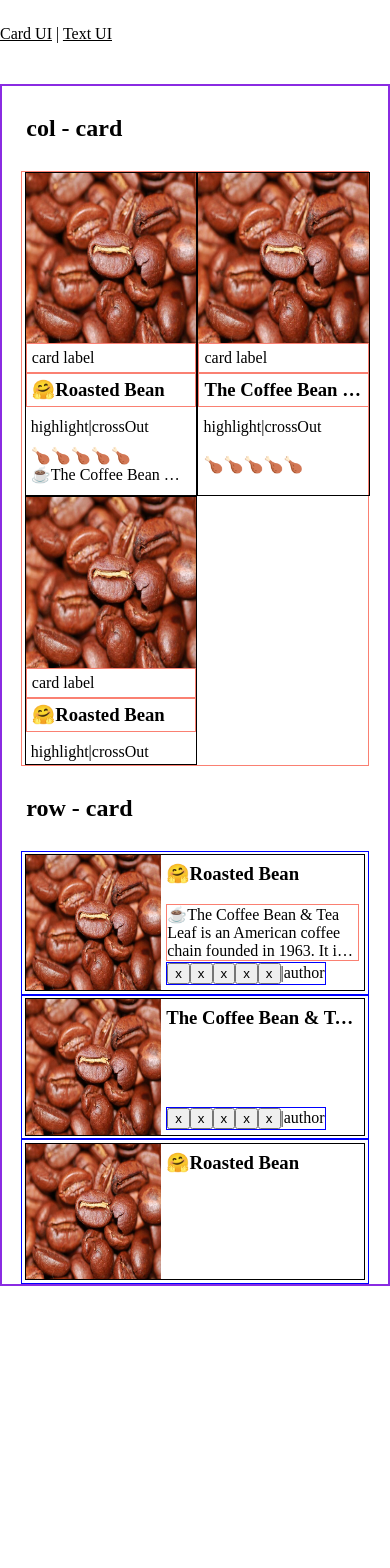
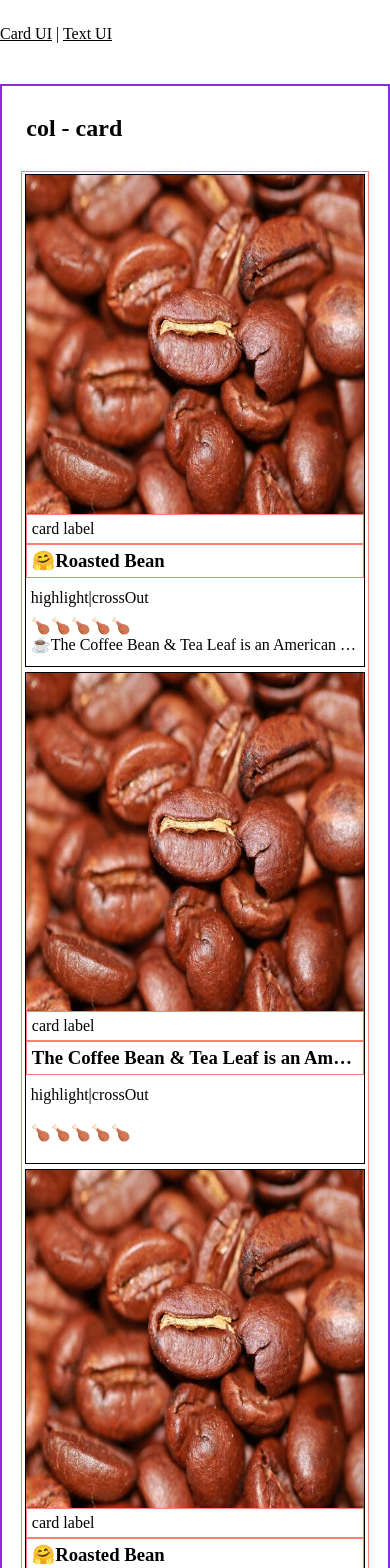
Before and after one commit to Romanus93/component-ui-using-sass, a Vue app: page / in a window 390 px wide. Shown: the top 1568 px of the page. Before the commit the page ends 1286 px from the top, so only its background shows below. Built offline with nearby package versions, Linux system fonts and the light colour scheme.

Commit message:
글자수 제한 ie 지원용으로 css 변경

```diff
--- a/src/App.vue
+++ b/src/App.vue
@@ -67,10 +67,4 @@ a {
   cursor: pointer;
   color: #000;
 }
-
-.text--limit-oneline {
-  white-space: nowrap;
-  overflow: hidden;
-  text-overflow: ellipsis;
-}
 </style>
--- a/src/components/CardCol.vue
+++ b/src/components/CardCol.vue
@@ -44,6 +44,9 @@ export default {
   width: 100%;
   position: relative;
   left: 2.5px;
+  padding-right: 5px;
+  padding-bottom: 5px;
+  bottom: -2.5px;
 }
 
 .card {
@@ -121,6 +124,12 @@ export default {
   text-overflow: ellipsis;
 }
 
+@media screen and (max-width: 800px) {
+  .card__info .comment {
+    -webkit-line-clamp: 4;
+  }
+}
+
 /* <div class="card__rating" v-if="card.rating || card.isComment">
         <div class="ch">
           <div class="rating">{{ card.rating }}</div>
--- a/src/components/CardRow.vue
+++ b/src/components/CardRow.vue
@@ -94,13 +94,21 @@ export default {
 .card__info .comment {
   border: 1px salmon solid;
   margin-top: 1em;
-  /* height: auto; */
+  /* ie지원 */
   overflow: hidden;
-  text-overflow: ellipsis;
-  display: -webkit-box;
-  -webkit-line-clamp: 10; /* 라인수 */
-  -webkit-box-orient: vertical;
-  word-wrap: break-word;
+  line-height: 1.2em;
+  max-height: 4.8em;
+  word-break: break-all;
+  position: relative;
+  margin-right: 2px;
+  padding-right: 9px;
+}
+
+.card__info .comment:before {
+  content: "...";
+  position: absolute;
+  right: 0;
+  bottom: 0;
 }
 
 .card-info-rating .card__rating {
@@ -127,19 +135,29 @@ export default {
 
 @media screen and (min-width: 800px) and (max-width: 1000px) {
   .card__info .comment {
-    -webkit-line-clamp: 2;
+    max-height: 3.6em;
   }
 }
 
 @media screen and (max-width: 800px) {
   .card__info .comment {
-    -webkit-line-clamp: 5;
+    max-height: 7.2em;
+  }
+
+  .card__info .comment:after {
+    content: "";
+    position: absolute;
+    right: 0;
+    width: 1em;
+    height: 1em;
+    margin-top: 0.2em;
+    background: white; /* 배경색과 동일하게 적용 */
   }
 }
 
 @media screen and (max-width: 650px) {
   .card__info .comment {
-    -webkit-line-clamp: 3;
+    max-height: 6em;
   }
 }
 </style>
--- a/src/pages/CardUi.vue
+++ b/src/pages/CardUi.vue
@@ -118,4 +118,10 @@ h2 {
     width: 100%;
   }
 }
+
+@media screen and (max-width: 500px) {
+  .main section .cards--col li {
+    width: 100%;
+  }
+}
 </style>
```
